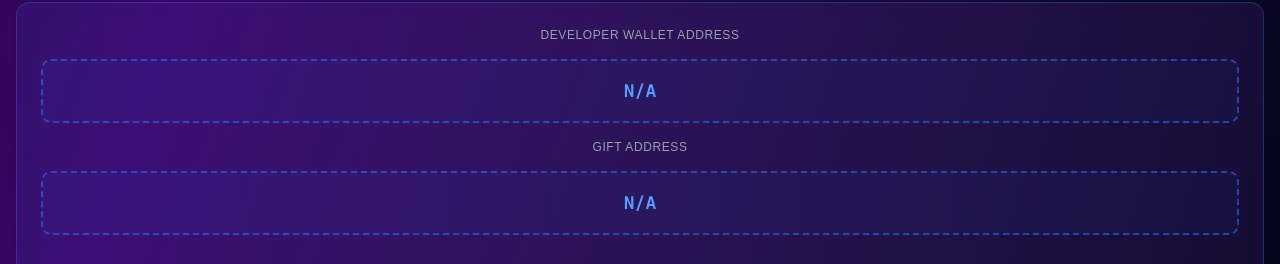
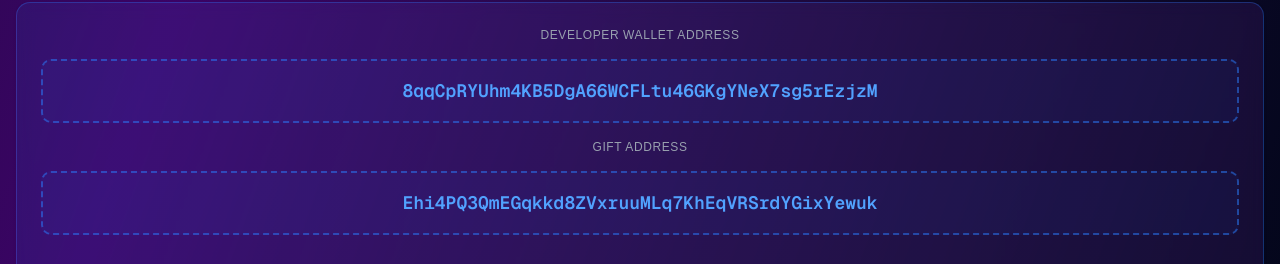
Before and after one commit to 9bapa/bullball, a Next.js app: page / in a window 1280 px wide. Shown: the part 3070-3334 px from the top of the page. Built offline with nearby package versions, Linux system fonts and the light colour scheme; no server answers.

Commit message:
fixed gift balance

```diff
--- a/src/app/page.tsx
+++ b/src/app/page.tsx
@@ -928,23 +928,23 @@ export default function BullrhunDashboard() {
               <p className="text-xs text-gray-400 uppercase tracking-wider mb-4">Developer Wallet Address</p>
               <div className="col-span-3 border-2 border-dashed border-blue-500/50 rounded-lg p-4 bg-blue-500/5">
                 <a
-                  href={`https://solscan.io/account/${data?.dev_wallet?.address}`}
+                  href="https://solscan.io/account/8qqCpRYUhm4KB5DgA66WCFLtu46GKgYNeX7sg5rEzjzM"
                   target="_blank"
                   rel="noopener noreferrer"
                   className="text-blue-400 font-mono font-semibold text-lg break-all hover:text-blue-300 transition-colors"
                 >
-                  {data?.dev_wallet?.address || 'N/A'}
+                  8qqCpRYUhm4KB5DgA66WCFLtu46GKgYNeX7sg5rEzjzM
                 </a>
               </div>
               <p className="text-xs text-gray-400 uppercase tracking-wider mb-4 mt-4">Gift Address</p>
               <div className="col-span-3 border-2 border-dashed border-blue-500/50 rounded-lg p-4 bg-blue-500/5">
                 <a
-                  href={`https://solscan.io/account/${data?.dev_wallet?.rewardAddress}`}
+                  href="https://solscan.io/account/Ehi4PQ3QmEGqkkd8ZVxruuMLq7KhEqVRSrdYGixYewuk"
                   target="_blank"
                   rel="noopener noreferrer"
                   className="text-blue-400 font-mono font-semibold text-lg break-all hover:text-blue-300 transition-colors"
                 >
-                  {data?.dev_wallet?.rewardAddress || 'N/A'}
+                  Ehi4PQ3QmEGqkkd8ZVxruuMLq7KhEqVRSrdYGixYewuk
                 </a>
               </div>
             </div>
```
